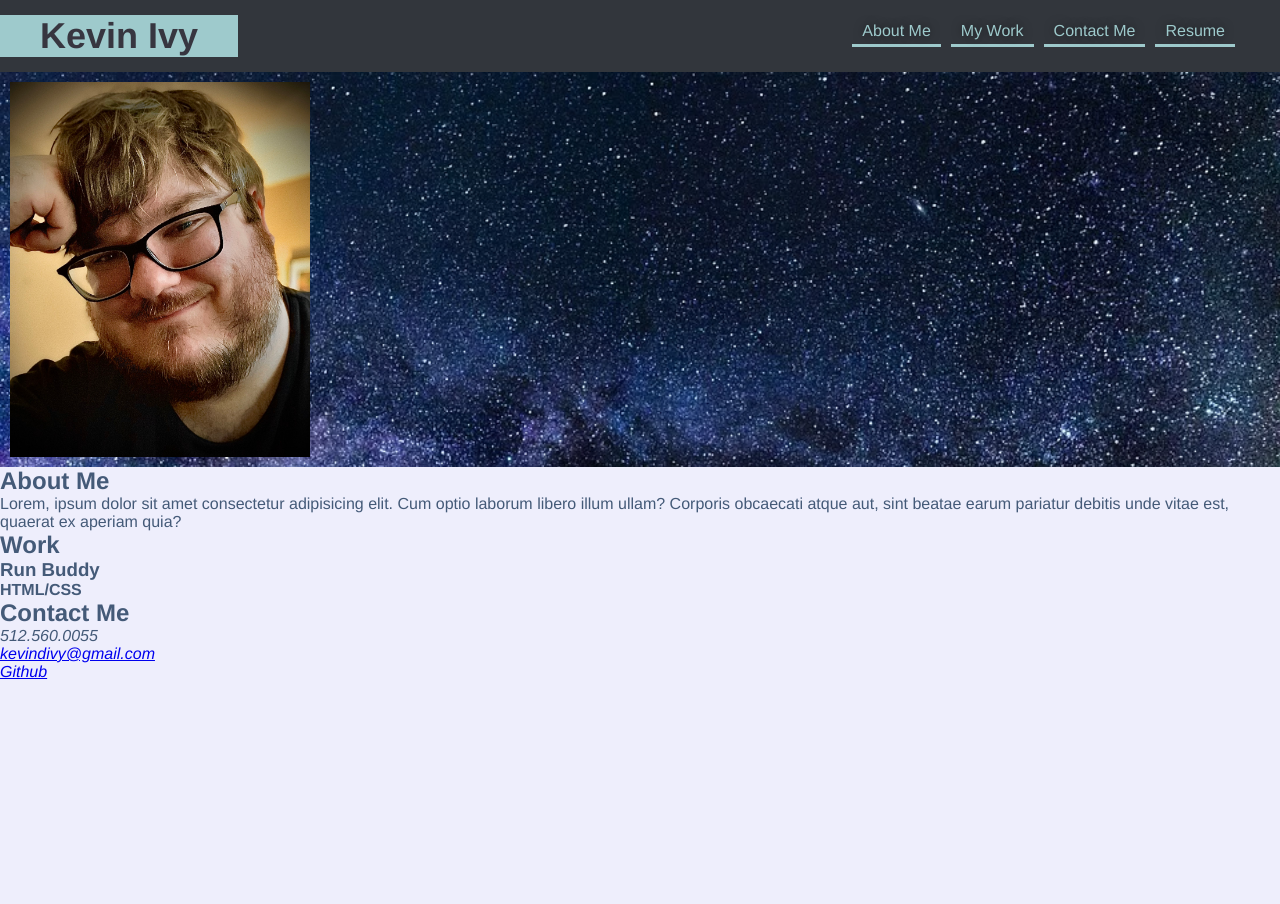
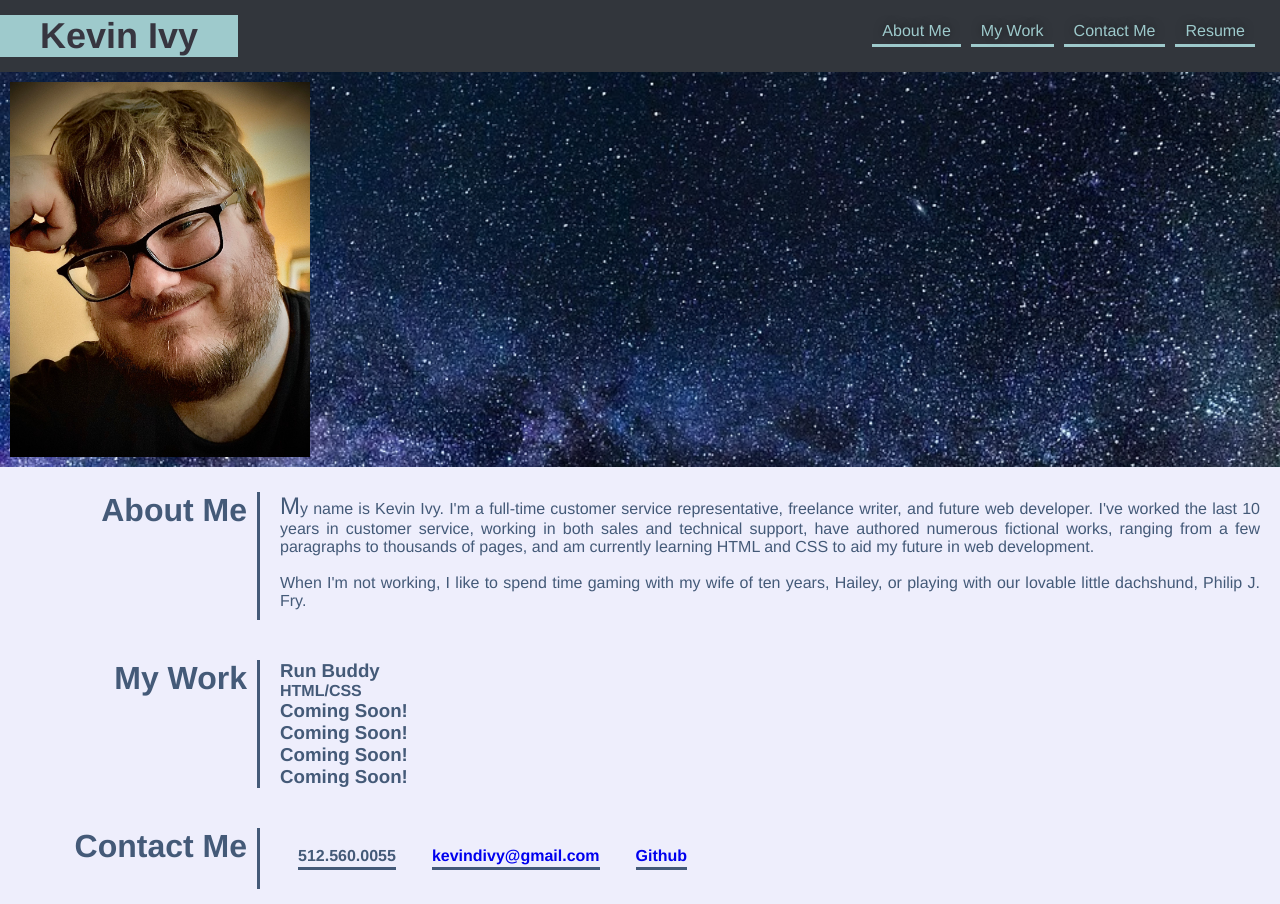
Before and after one commit to kevin-ivy/personal-portfolio, a plain HTML site: page index.html in a window 1280 px wide. Before the commit the page ends 800 px from the top, so only its background shows below. Drawn offline with Linux system fonts and the light colour scheme.

Commit message:
Restyled with CSS grid, adjusted About Me and Contact Info

```diff
--- a/assets/css/style.css
+++ b/assets/css/style.css
@@ -5,6 +5,7 @@
     --heavytxt: #373640;
     --thumbnail-bg: #9ecacc;
     --header-bg: #32363c;
+    --grid-padding: 25px 0px 15px 5px;
 }
 
 * {
@@ -26,6 +27,15 @@ header {
     padding: 15px 0px;
     display: flex;
     justify-content: space-between;
+    flex-wrap: wrap;
+    position: -webkit-sticky;
+    position: sticky;
+    top: 0;
+    z-index: 9999;
+}
+
+header a {
+    text-decoration: none;
 }
 
 header h1 {
@@ -38,10 +48,10 @@ header h1 {
 
 header nav {
     margin: 7px 0;
+    padding: 0 20px;
 }
 
 header nav ul {
-    padding: 0 40px;
     display: flex;
     justify-content: space-between;
     align-items: flex-end;
@@ -70,7 +80,7 @@ header nav ul li a:hover {
 }
 /* Set up Style for Hero Image and Quote */
 
-.hero-img {
+.hero {
     background-image: url(../images/herobg.png);
     background-size: cover;
     display: flex;
@@ -79,12 +89,12 @@ header nav ul li a:hover {
     overflow: hidden;
 }
 
-.hero-img img {
+.hero img {
     padding: 10px;
     max-width: 25%;
 }
 
-.hero-img p {
+.hero p {
     padding-left: 30px;
     padding-right: 30px;
     font-size: 2em;
@@ -96,6 +106,73 @@ header nav ul li a:hover {
     transition: 1s;
 }
 
-.hero-img:hover p {
+.hero:hover p {
     top: 0px;
 }
+
+/* Begin Styles for Grids and Grid Containers */
+
+.content-container {
+    display: grid;
+    grid-template-rows: repeat(2,1fr) 0.6fr;
+}
+
+.section-grid {
+    padding: var(--grid-padding);
+    display: grid;
+    grid-template-columns: 1fr 4fr;
+}
+
+.section-title {
+    display: flex;
+    justify-content: flex-end;
+    border-right: 3px solid;
+}
+
+.section-title h2 {
+    padding: 0px 10px;
+    text-align: right;
+    font-size: 2em;
+}
+
+.section-content {
+    padding: 0px 20px;
+    text-align: justify;
+}
+
+
+/* Begin Style for About Me Section */
+
+.about p::first-letter {
+    font-size: 1.5em;
+}
+
+/* Begin style for My Work Section */
+
+
+/* Begin Style for Contact Section */
+
+.contact address {
+    display: flex;
+    align-items: center;
+    padding: 0 20px;
+}
+
+.contact address ul {
+    list-style: none;
+    font-style: normal;
+    font-weight: bold;
+    display: flex;
+    flex-wrap: wrap;
+}
+
+.contact address ul li {
+    display: flex;
+    margin: 0 18px;
+    padding-bottom: 2px;
+    border-bottom: 3px solid;
+}
+
+.contact address ul li a {
+    text-decoration: none;
+}
--- a/index.html
+++ b/index.html
@@ -8,8 +8,8 @@
 </head>
 <body>
     <!--Navigation Bar and Header-->
-    <header>
-        <h1>Kevin Ivy</h1>
+    <header id="home">
+        <a href="index.html"><h1>Kevin Ivy</h1></a>
         <!--Create Navigation Bar - Unordered List-->
         <nav>
             <ul>
@@ -29,28 +29,57 @@
         </nav>
     </header>
     <!--Hero Image/Profile Picture-->
-    <section class="hero-img">
+    <section class="hero">
         <img src="assets/images/Portrait.jpg" alt="Kevin Ivy, freelance writer and future web developer"/>
         <p>
             "Fool me once, shame on you. But, teach a man to fool me and I'll be fooled for the rest of my life."
         </p>
     </section>
+
+    <!--Grid for Main Sections-->
+    <section class="content-wrapper">
+        <section class="content-container">
             <!--About Me-->
-    <main id="about-me" class="about">
+            <main id="about-me" class="section-grid about">
+                <div class="section-title">
                     <h2>About Me</h2>
-        <p>Lorem, ipsum dolor sit amet consectetur adipisicing elit. Cum optio laborum libero illum ullam? Corporis obcaecati atque aut, sint beatae earum pariatur debitis unde vitae est, quaerat ex aperiam quia?</p>
+                </div>
+                <div class="section-content">
+                    <p>My name is Kevin Ivy. I'm a full-time customer service representative, freelance writer, and future web developer. I've worked the last 10 years in customer service, working in both sales and technical support, have authored numerous fictional works, ranging from a few paragraphs to thousands of pages, and am currently learning HTML and CSS to aid my future in web development.
+                    </br>
+                    </br>
+                    When I'm not working, I like to spend time gaming with my wife of ten years, Hailey, or playing with our lovable little dachshund, Philip J. Fry.</p>
+                </div>
             </main>
             <!--Examples of Work-->
-    <section id="my-work" class="work">
-        <h2>Work</h2>
-        <section class="run-buddy">
+            <section id="my-work" class="section-grid work">
+                <div class="section-title">
+                    <h2>My Work</h2>
+                </div>
+                <section class="section-content work-container">
+                    <section class="project-1">
                         <h3>Run Buddy</h3>
                         <h4>HTML/CSS</h4>
                     </section>
+                    <section class="project-2">
+                        <h3>Coming Soon!</h3>
+                    </section>
+                    <section class="project-3">
+                        <h3>Coming Soon!</h3>
+                    </section>
+                    <section class="project-4">
+                        <h3>Coming Soon!</h3>
+                    </section>
+                    <section class="project-5">
+                        <h3>Coming Soon!</h3>
+                    </section>
+                </section>
             </section>
             <!--Contact Me-->
-    <section id="contact-me" class="contact">
+            <section id="contact-me" class="section-grid contact">
+                <div class="section-title">
                     <h2>Contact Me</h2>
+                </div>
                 <address>
                     <ul>
                         <li>
@@ -65,5 +94,7 @@
                     </ul>
                 </address>
             </section>
+        </section>
+    </section>
 </body>
 </html>
```
Lines whose indentation alone changed are shown as unchanged.
